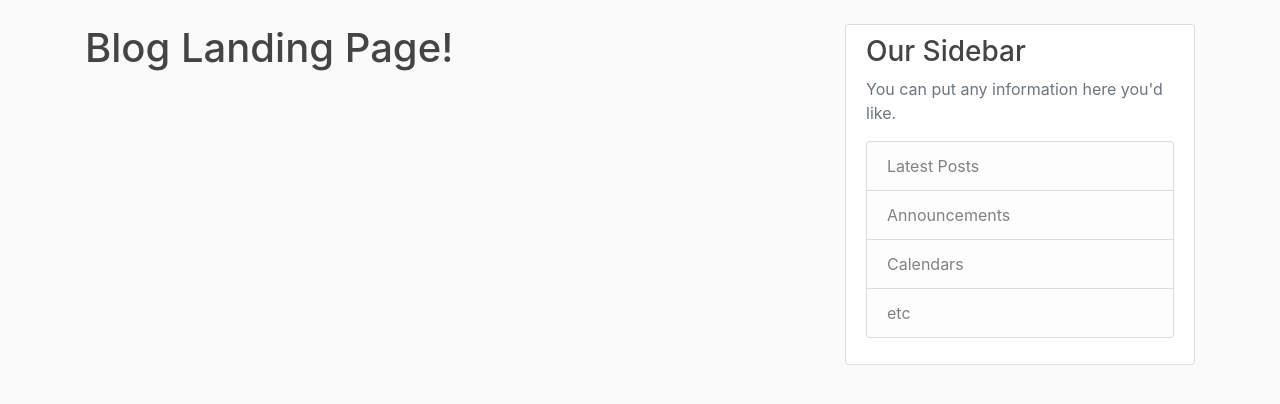
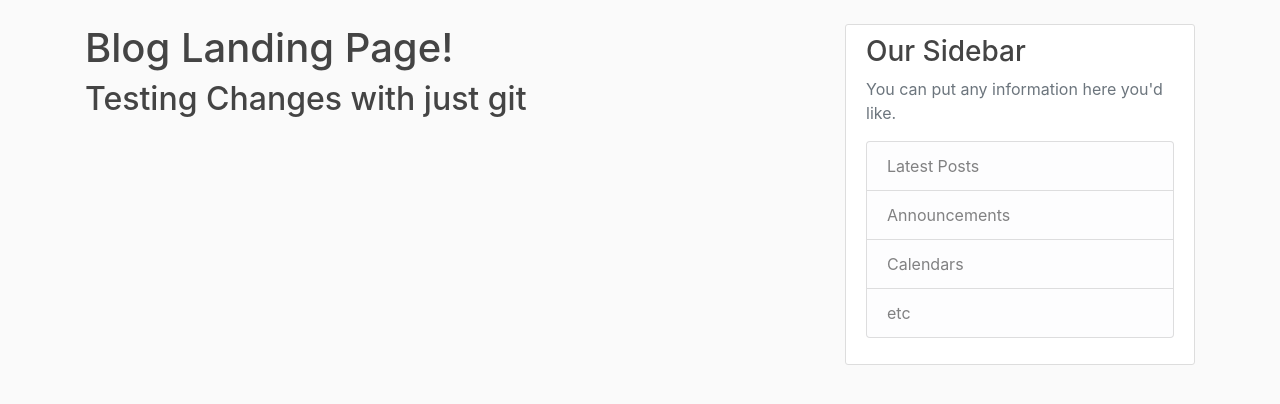
Before and after one commit to shanminhas/shanm.ca, a Django app: page /techmed/index/ in a window 1280 px wide. Shown: the part 56-460 px from the top of the page. Run offline with Django 3.2, Linux system fonts and the light colour scheme; some libraries are stand-ins or nearby versions.

Commit message:
Updated Techmed Index

```diff
--- a/techmed/templates/techmed/index.html
+++ b/techmed/templates/techmed/index.html
@@ -1,4 +1,5 @@
 {% extends "techmed/base.html" %}
 {% block content %}
 <h1>Blog Landing Page!</h1>
+<h2>Testing Changes with just git</h2>
 {% endblock content %}
```
